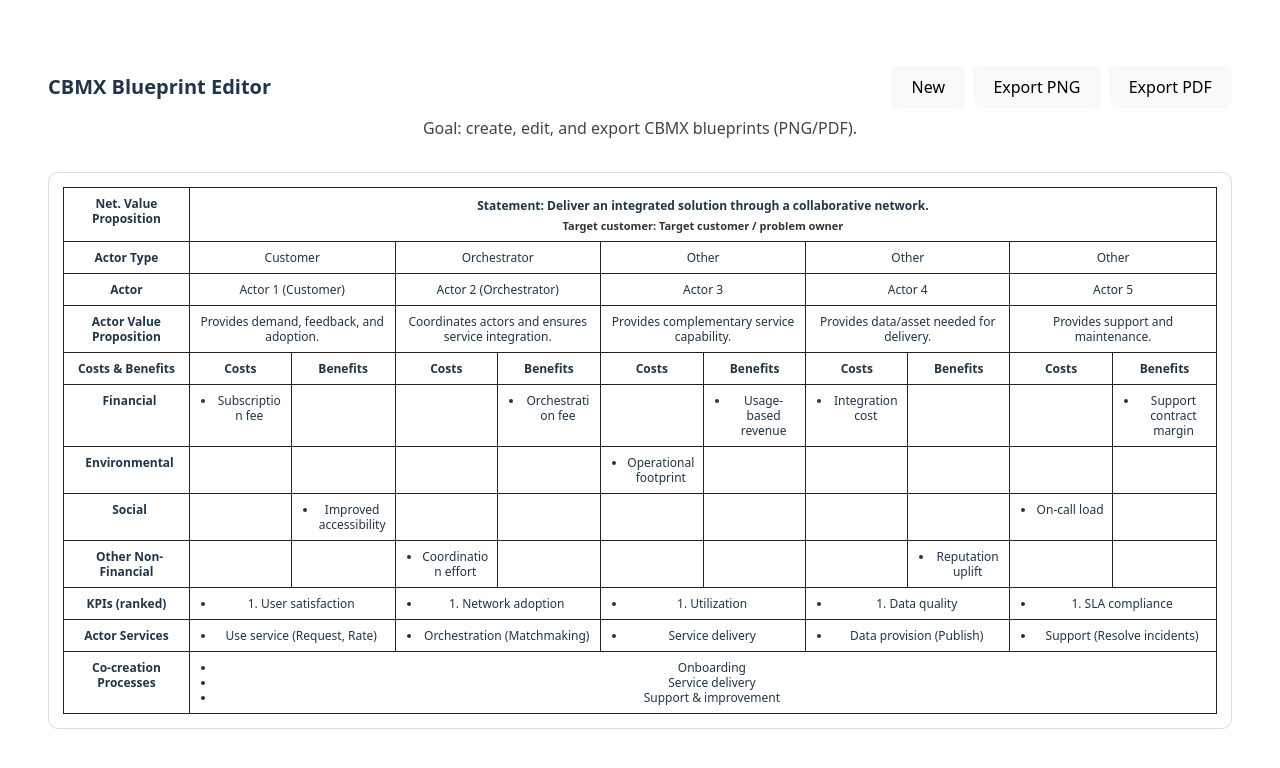
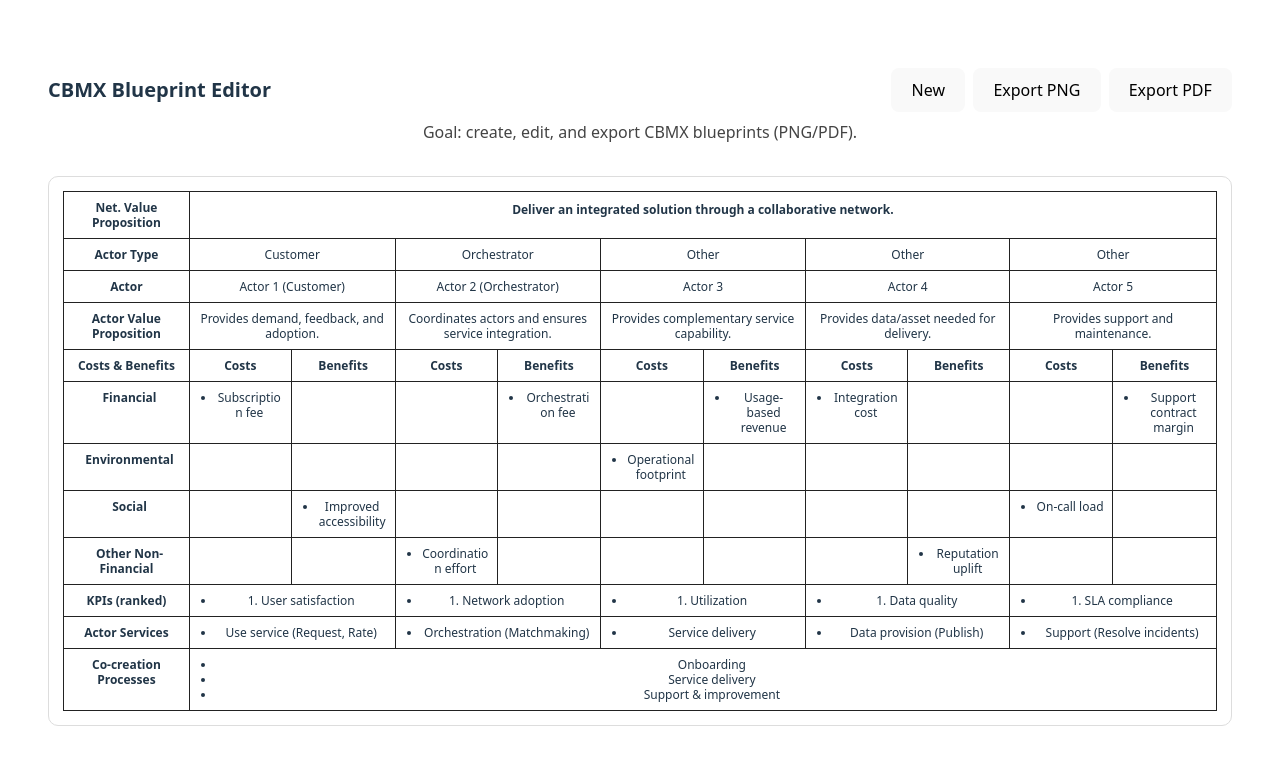
Before and after one commit to bbkaya/cbmx, a React (Vite) app: page / in a window 1280 px wide. Shown: the top 768 px of the page. Built offline with nearby package versions, Linux system fonts and the light colour scheme.

Commit message:
Update CBMXTable.tsx

```diff
--- a/src/components/CBMXTable.tsx
+++ b/src/components/CBMXTable.tsx
@@ -20,7 +20,7 @@ type Actor = {
 
 export type CBMXBlueprint = {
   meta?: { id?: string; name?: string };
-  networkValueProposition?: { statement?: string; targetCustomer?: string };
+  networkValueProposition?: { statement?: string };
   actors: Actor[];
   coCreationProcesses?: { id: string; name: string; participantActorIds?: string[] }[];
 };
@@ -70,6 +70,8 @@ export default function CBMXTable({
 
             <td colSpan={colspanNetwork} style={networkCell}>
               {/* Only this field is editable in this patch */}
+
+
               <div
                 onClick={editNetworkVPStatement}
                 title={onChange ? "Click to edit" : undefined}
@@ -86,12 +88,9 @@ export default function CBMXTable({
                   (e.currentTarget as HTMLDivElement).style.outline = "none";
                 }}
               >
-                <strong>Statement:</strong> {bp.networkValueProposition?.statement ?? ""}
+                {bp.networkValueProposition?.statement ?? ""}
               </div>
 
-              <div style={smallText}>
-                <strong>Target customer:</strong> {bp.networkValueProposition?.targetCustomer ?? ""}
-              </div>
             </td>
           </tr>
 
@@ -297,9 +296,3 @@ const networkCell: React.CSSProperties = {
   ...baseCell,
   fontWeight: 600,
 };
-
-const smallText: React.CSSProperties = {
-  fontSize: 11,
-  color: "#333",
-  marginTop: 4,
-};
```
